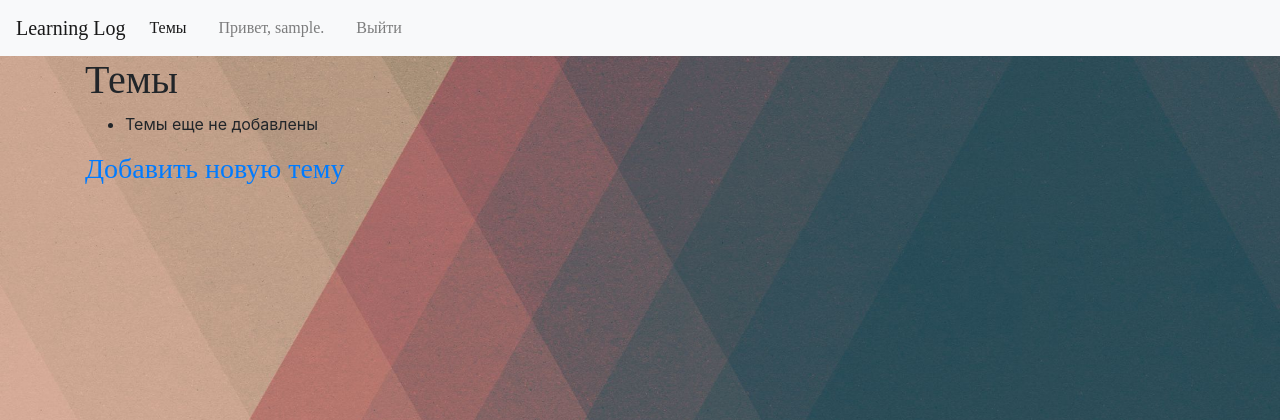
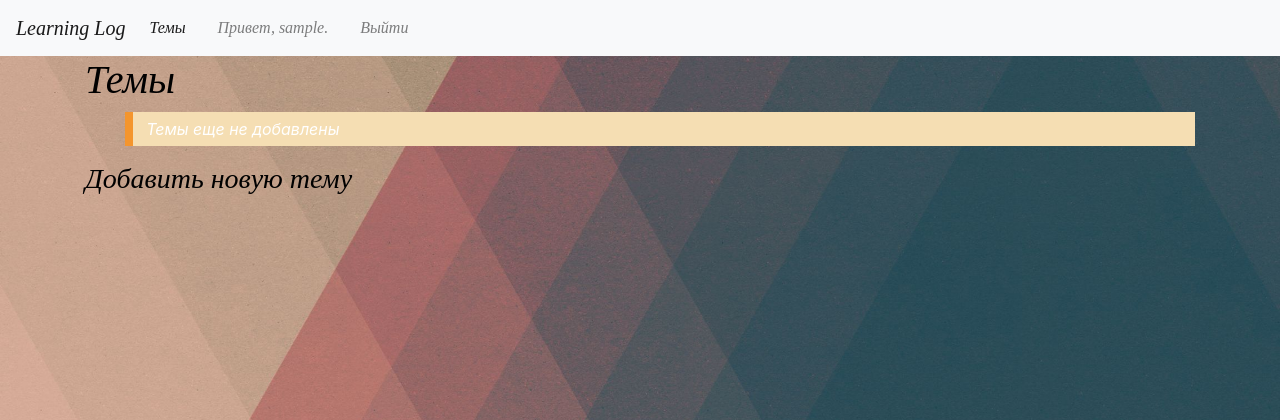
Before and after one commit to K4sho/LearningLog, a Django app: page /topics/ in a window 1280 px wide. Shown: the top 420 px of the page. Run offline with Django 3.2, Linux system fonts and the light colour scheme; the visitor is signed in with stand-in values (Sample User, id 1); data that the repository does not hold is empty; some libraries are stand-ins or nearby versions.

Commit message:
update: Добавил нормальный внешний вид

```diff
--- a/learning_logs/static/learning_logs/css/main.css
+++ b/learning_logs/static/learning_logs/css/main.css
@@ -1,36 +1,12 @@
 @import url(‘https://fonts.googleapis.com/css?family=Raleway');
 
 html,h1,h2,h3,h4,h5,h6,a{
- font-family: "Raleway";
-}
-
-.contact-form{
- margin: 6em 0;
- position: relative;
-}.contact-form h1{
- padding:2em 1px;
- color: #F97300;
-}
-.contact-form .right{
- max-width: 600px;
-}
-.contact-form .right .btn-secondary{
- background:  #F97300;
- color: #fff;
- border:0;
-}
-.contact-form .right .form-control::placeholder{
- color: #888;
- font-size: 16px;
+ font-family: "Raleway", "cursive";
+ font-style: italic;
 }
 
 .navbar{
-background:#F97300;
-}
-
-.nav-link , .navbar-brand{
-color: #f4f4f4;
-cursor: pointer;
+    background:#F97300;
 }
 
 .nav-link{ margin-right: 1em !important;}
@@ -56,3 +32,61 @@ background-color:#007bff!important
  background-size: cover;
  background-position: center;
 }
+
+.page-header{
+    color: #999;
+}
+
+.card-text {
+  background: #F5DEB3
+}
+
+.header-text{
+    font-weight: 700;
+}
+
+.theme-text{
+    color: #000;
+}
+
+.jumbotron{
+    background: #343a40!important;
+    opacity: 0.25;
+}
+
+<style>
+
+.list-rectangle {
+  list-style: none;
+  margin: 0;
+  padding: 0;
+}
+.list-rectangle>li {
+  position: relative;
+  display: block;
+  margin-bottom: .25rem;
+  padding: .325rem .825rem .325rem 1.325rem;
+  color: #fff;
+  background: #F5DEB3;
+}
+.list-rectangle>li:last-child {
+  margin-bottom: 0;
+}
+.list-rectangle>li::before {
+  content: "";
+  position: absolute;
+  left: 0;
+  top: 0;
+  bottom: 0;
+  width: 0.5rem;
+  background: rgba(245, 124, 0, .75);
+}
+</style>
+
+<ul class="list-rectangle">
+  <li>Lorem ipsum dolor sit amet</li>
+  <li>Consectetur adipiscing elit</li>
+  <li>Integer molestie lorem at massa</li>
+  <li>Facilisis in pretium nisl aliquet</li>
+  <li>Nulla volutpat aliquam velit</li>
+</ul>
--- a/learning_logs/templates/learning_logs/edit_entry.html
+++ b/learning_logs/templates/learning_logs/edit_entry.html
@@ -7,14 +7,14 @@
 
     {% block content %}
 
-    <p><a href="{% url 'learning_logs:topic' topic.id %}">{{ topic }}</a></p>
+    <p><a href="{% url 'learning_logs:topic' topic.id %}" style="color:#000000">{{ topic }}</a></p>
 
     <p>Редактировать запись:</p>
 
     <form action="{% url 'learning_logs:edit_entry' entry.id %}" method="post">
         {% csrf_token %}
         {{ form.as_p }}
-        <button name="submit">сохранить изменения</button>
+        <button name="submit" class="btn btn-dark">сохранить изменения</button>
     </form>
 
     {% endblock content %}
--- a/learning_logs/templates/learning_logs/new_topic.html
+++ b/learning_logs/templates/learning_logs/new_topic.html
@@ -2,7 +2,7 @@
 {% load bootstrap4 %}
 
 {% block header %}
-  <h2>Добавить новую тему:</h2>
+  <h2 style="color:#000000">Добавить новую тему:</h2>
 {% endblock header %}
 
 {% block content %}
@@ -12,7 +12,7 @@
       {% bootstrap_form form %}
 
       {% buttons %}
-        <button name="submit" class="btn btn-primary">Добавить тему</button>
+        <button name="submit" class="btn btn-dark">Добавить тему</button>
       {% endbuttons %}
   </form>
 
--- a/learning_logs/templates/learning_logs/topics.html
+++ b/learning_logs/templates/learning_logs/topics.html
@@ -1,17 +1,18 @@
 {% extends "learning_logs/base.html" %}
 {% load bootstrap4 %}
+{% load static %}
 
 {% block header %}
-  <h1>Темы</h1>
+  <h1 class="theme-text">Темы</h1>
 {% endblock header %}
 
 {% block content %}
 
-<ul>
+<ul class="list-rectangle">
     {% for topic in topics %}
     <li>
         <h3>
-            <a href="{% url 'learning_logs:topic' topic.id %}">{{ topic }}</a>
+            <a href="{% url 'learning_logs:topic' topic.id %}" style="color:#000000" >{{ topic }}</a>
         </h3>
     </li>
     {% empty %}
@@ -20,7 +21,7 @@
 </ul>
 
 <h3>
-    <a href="{% url 'learning_logs:new_topic' %}">Добавить новую тему</a>
+    <a href="{% url 'learning_logs:new_topic' %}" style="color:#000000">Добавить новую тему</a>
 </h3>
 
 {% endblock content %}
--- a/users/templates/users/login.html
+++ b/users/templates/users/login.html
@@ -2,7 +2,7 @@
 {% load bootstrap4 %}
 
 {% block header %}
-  <h2>Авторизироваться</h2>
+  <h2 style="color:#000000">Авторизироваться</h2>
 {% endblock header %}
 
 {% block content %}
@@ -12,7 +12,7 @@
         {% bootstrap_form form %}
 
         {% buttons %}
-           <button name="submit" class="btn btn-primary">Войти</button>
+           <button name="submit" class="btn btn-dark">Войти</button>
         {% endbuttons %}
       <input type="hidden" name="next" value="{% url 'learning_logs:index' %}" />
   </form>
--- a/users/templates/users/register.html
+++ b/users/templates/users/register.html
@@ -11,7 +11,7 @@
         {% csrf_token %}
         {{ form.as_p }}
 
-        <button name="submit">register</button>
+        <button name="submit">Зарегистрироваться</button>
         <input type="hidden" name="next" value="{% url 'learning_logs:index' %}" />
     </form>
 
```
Also changed, not shown: learning_logs/templates/learning_logs/index.html (+4 -4 lines), learning_logs/templates/learning_logs/topic.html (+9 -7 lines).
